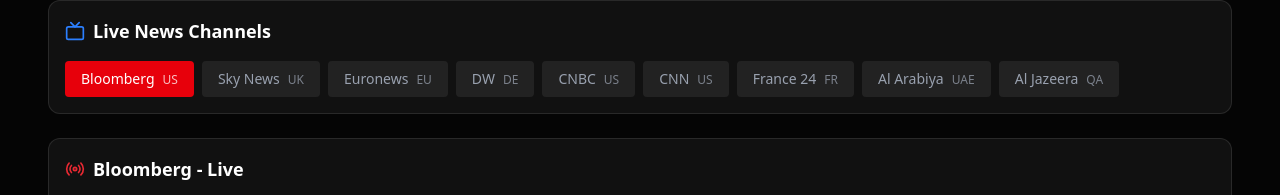
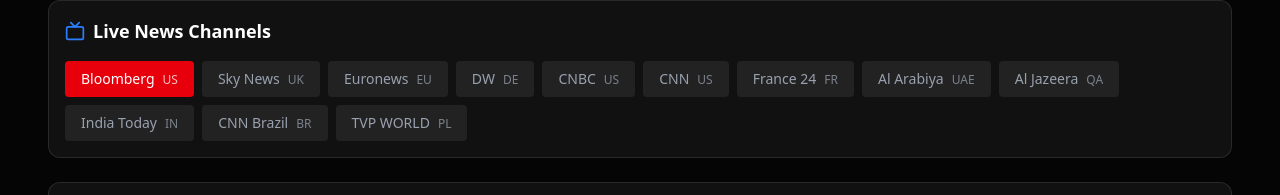
Before and after one commit to pvgomes/uae-attacks-monitor, a React (Vite) app: page /news in a window 1280 px wide. Shown: the part 228-423 px from the top of the page. Built offline with nearby package versions, Linux system fonts and the light colour scheme; grey boxes are pictures that could not be loaded.

Commit message:
adding news from Brazil and Poland

```diff
--- a/src/News.tsx
+++ b/src/News.tsx
@@ -11,12 +11,15 @@
   { name: "Bloomberg", embedId: "iEpJwprxDdk", country: "US" },
   { name: "Sky News", embedId: "YDvsBbKfLPA", country: "UK" },
   { name: "Euronews", embedId: "pykpO5kQJ98", country: "EU" },
-  { name: "DW", embedId: "pqabxBKzZ6M", country: "DE" },
+  { name: "DW", embedId: "LuKwFajn37U", country: "DE" },
   { name: "CNBC", embedId: "9NyxcX3rhQs", country: "US" },
-  { name: "CNN", embedId: "uyYQbRO6sNA", country: "US" },
-  { name: "France 24", embedId: "h3MuIUNCCzI", country: "FR" },
-  { name: "Al Arabiya", embedId: "7P2RvFJ5J1g", country: "UAE" },
+  { name: "CNN", embedId: "awA4cInzpx8", country: "US" },
+  { name: "France 24", embedId: "Ap-UM1O9RBU", country: "FR" },
+  { name: "Al Arabiya", embedId: "rXnG4eiVVdM", country: "UAE" },
   { name: "Al Jazeera", embedId: "gCNeDWCI0vo", country: "QA" },
+  { name: "India Today", embedId: "cTZLVaugpL0", country: "IN" },
+  { name: "CNN Brazil", embedId: "VYSx7Qxr3nI", country: "BR" },
+  { name: "TVP WORLD", embedId: "m4mVcUReR6Y", country: "PL" },
 ];
 
 export default function News() {
```
